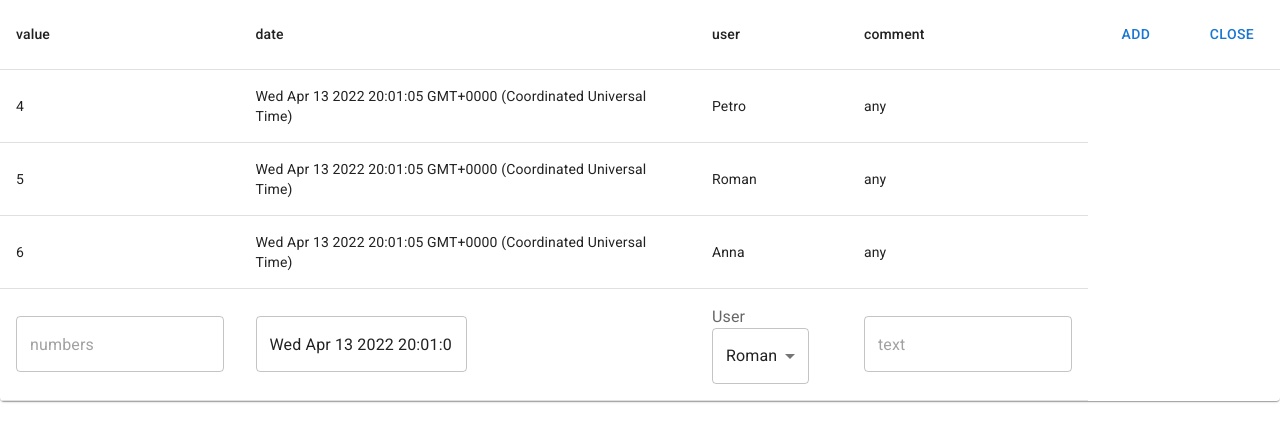
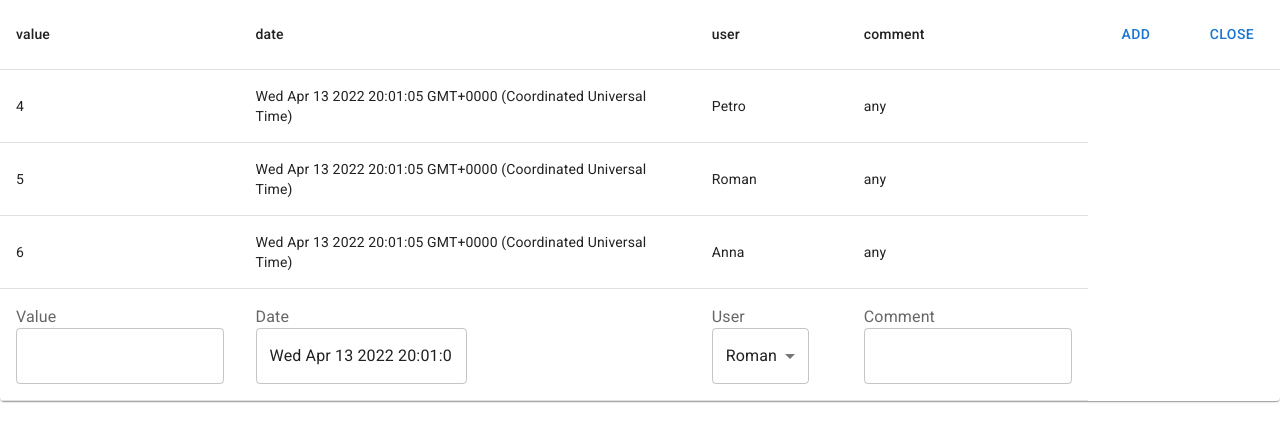
Before and after one commit to nikgosu/sgm-test, a React (Create React App) app: page /popup in a window 1280 px wide. Shown: the top 442 px of the page. Built offline with nearby package versions, Linux system fonts and the light colour scheme.

Commit message:
Add labels to input

```diff
--- a/src/components/PopUpTable.tsx
+++ b/src/components/PopUpTable.tsx
@@ -109,14 +109,15 @@ const PopUpTable = () => {
             }
             <TableRow>
               <TableCell>
+                <InputLabel>Value</InputLabel>
                 <TextField
                   value={value}
-                  placeholder='numbers'
                   type='number'
                   onChange={handleChangeValue}
                 />
               </TableCell>
               <TableCell>
+                <InputLabel>Date</InputLabel>
                 <TextField value={currentDate}/>
               </TableCell>
               <TableCell sx={{ m: 1, minWidth: 120 }}>
@@ -134,9 +135,9 @@ const PopUpTable = () => {
                 </Select>
               </TableCell>
               <TableCell>
+                <InputLabel>Comment</InputLabel>
                 <TextField
                   value={comment}
-                  placeholder='text'
                   type='text'
                   onChange={handleCommentChange}
                 />
```
